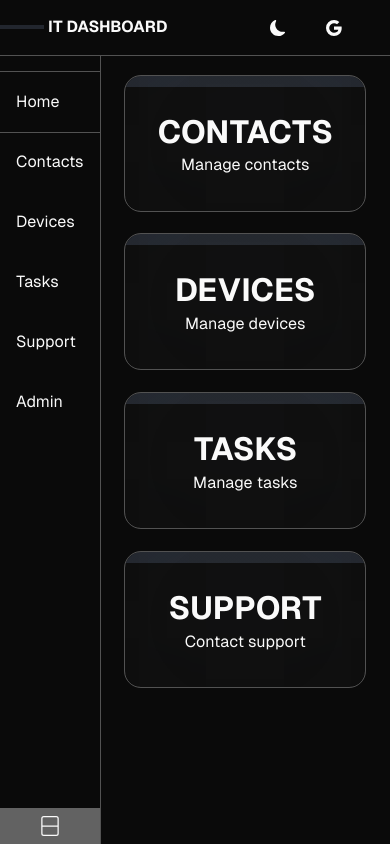
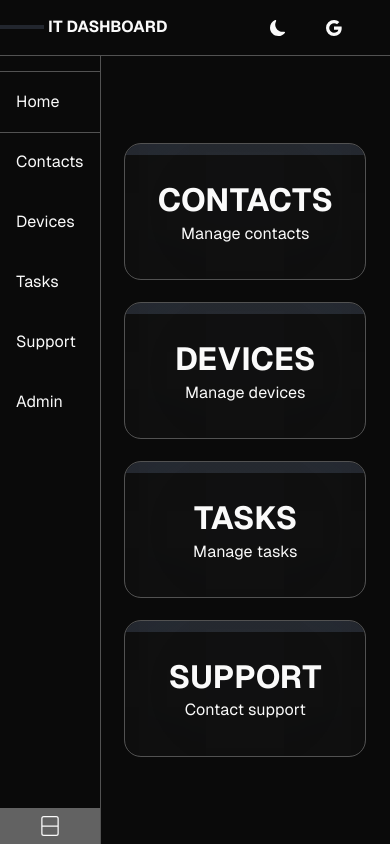
Before and after one commit to santio89/it-dashboard, a React (Vite) app: page / in a window 390 px wide. Built offline with nearby package versions, Linux system fonts and the light colour scheme; no server answers.

Commit message:
few-styles

```diff
--- a/src/styles/css/styles.css
+++ b/src/styles/css/styles.css
@@ -17,13 +17,13 @@ html ::-webkit-scrollbar-track {
   background: transparent;
 }
 html ::-webkit-scrollbar {
-  width: 8px;
-  height: 8px;
-  border-radius: 8px;
+  width: 12px;
+  height: 12px;
+  border-radius: 12px;
 }
 html ::-webkit-scrollbar-thumb {
   background: var(--main-color-op);
-  border-radius: 8px;
+  border-radius: 12px;
 }
 html ::selection {
   color: var(--main-color-light);
@@ -446,35 +446,44 @@ select:disabled {
   align-items: stretch;
   overflow: hidden;
 }
+.mainContainer .main-content.expanded:has(.site-section__homeCard) {
+  justify-content: start;
+}
 .mainContainer .main-content.expanded .site-section {
   flex-flow: column nowrap;
   justify-content: start;
   align-items: stretch;
 }
 .mainContainer .main-content.expanded .site-section:has(.site-section__homeCard) {
-  justify-content: center;
+  justify-content: start;
   align-items: center;
+  overflow-y: auto;
 }
 .mainContainer .main-content.expanded .site-section__inner:not(.site-section__homeCard) {
   flex: 1 !important;
   min-height: max(50% - 0.5rem, 500px);
   max-height: 500px;
 }
+@media (max-width: 792px) {
+  .mainContainer .main-content:has(.site-section__homeCard) {
+    justify-content: start;
+    align-items: center;
+    overflow-y: auto;
+  }
+}
 
 .site-section {
+  flex: 1;
   padding: clamp(0.5rem, 0.5rem + 3vw, 3rem);
-  flex: 1;
-  min-height: 100%;
   display: flex;
   flex-flow: row wrap;
   justify-content: center;
   align-items: start;
   text-align: center;
   text-wrap: balance;
-  overflow-x: hidden;
-  overflow-y: auto;
   gap: 1rem;
   position: relative;
+  overflow-y: auto;
 }
 .site-section::-webkit-scrollbar {
   width: 12px;
@@ -490,6 +499,7 @@ select:disabled {
   justify-content: center;
   align-items: center;
   gap: clamp(1rem, 1rem + 2vw, 2rem);
+  overflow-y: visible;
 }
 @media (max-width: 792px) {
   .site-section:has(.site-section__homeCard) {
--- a/src/styles/scss/_section.scss
+++ b/src/styles/scss/_section.scss
@@ -1,17 +1,15 @@
 .site-section {
+  flex: 1;
   padding: clamp(0.5rem, 0.5rem + 3vw, 3rem);
-  flex: 1;
-  min-height: 100%;
   display: flex;
   flex-flow: row wrap;
   justify-content: center;
   align-items: start;
   text-align: center;
   text-wrap: balance;
-  overflow-x: hidden;
-  overflow-y: auto;
   gap: 1rem;
   position: relative;
+  overflow-y: auto;
 
   &::-webkit-scrollbar {
     width: 12px;
@@ -28,6 +26,7 @@
     justify-content: center;
     align-items: center;
     gap: clamp(1rem, 1rem + 2vw, 2rem);
+    overflow-y: visible;
 
     @media (max-width: $tablet-breakpoint) {
       flex-flow: column nowrap;
```
Also changed, not shown: src/styles/scss/_basic.scss (+4 -4 lines), src/styles/scss/_main.scss (+14 -1 lines), 1 other file (tests, documents, lock files or other folders).
